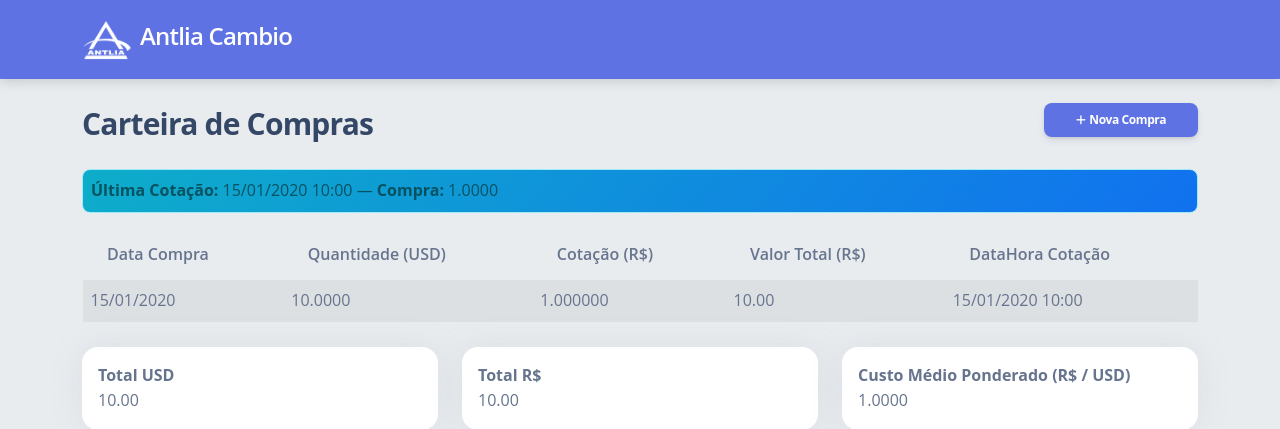
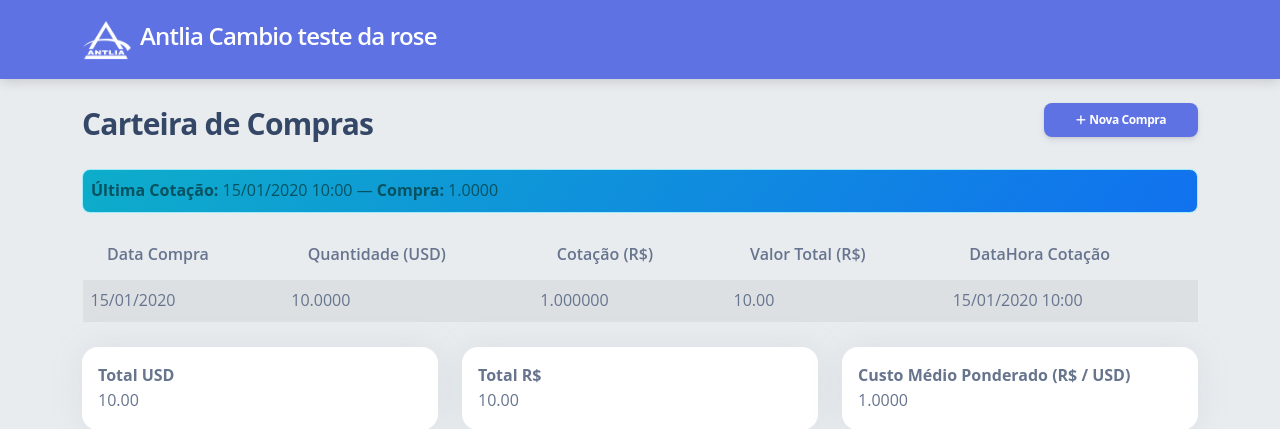
Before and after one commit to CecilioBSantos/antlia-cambio, a Flask app: page / in a window 1280 px wide. Shown: the top 429 px of the page. Run offline with Flask 3, Linux system fonts and the light colour scheme; tables that the repository leaves empty hold one stand-in row (values such as "Sample post"); some libraries are stand-ins or nearby versions.

Commit message:
teste de deploy com a Ro

```diff
--- a/templates/base.html
+++ b/templates/base.html
@@ -21,7 +21,7 @@
         <div class="container d-flex align-items-center">
             <a class="navbar-brand d-flex align-items-center" href="{{ url_for('index') }}">
                 <img src="{{ url_for('static', filename='img/Logo-Antlia.webp') }}" alt="Logo" height="50" class="me-2">
-                <h4 class="text-white ">Antlia Cambio</h4>
+                <h4 class="text-white ">Antlia Cambio teste da rose</h4>
             </a>
         </div>
     </nav>
```
